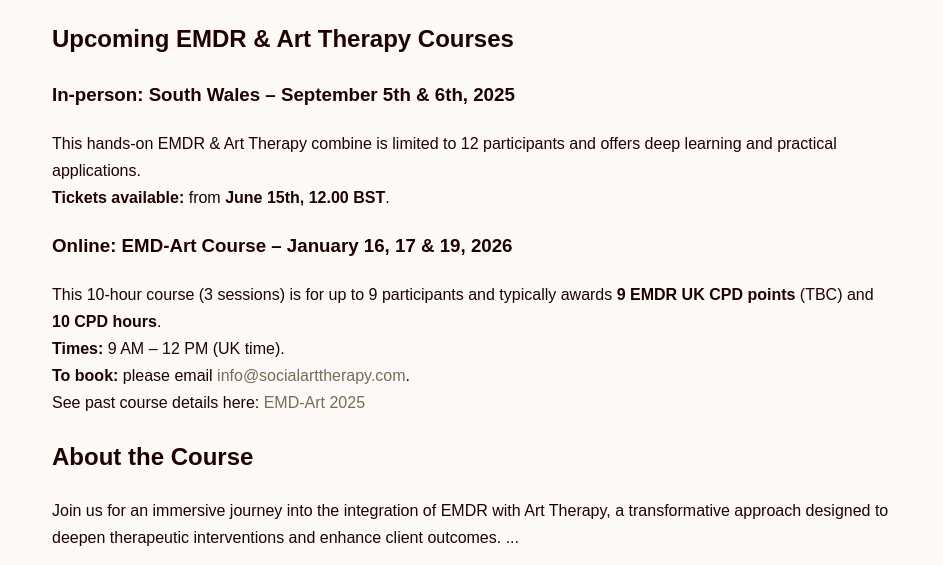
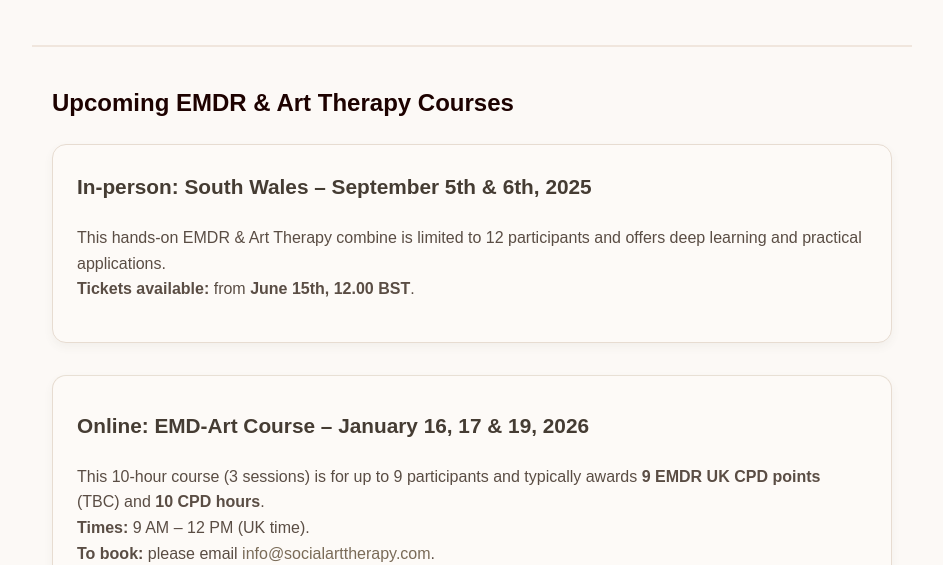
Before and after one commit to EMD-Art/emdrArtTherapy, a plain HTML site: page 4-pages/booking.html in a window 1280 px wide. Shown: the part 209-774 px from the top of the page, without its empty margins (168-1111 px from the left). Drawn offline with Linux system fonts and the light colour scheme; files whose address does not match are found by name.

Commit message:
Update global.css
updated booking page CSS

```diff
--- a/2-CSS/global.css
+++ b/2-CSS/global.css
@@ -215,3 +215,67 @@
   min-height: 80px;
   max-height: 180px;
 }
+
+/* --- Enhanced Course Info Box --- */
+.course {
+  background-color: #fdfaf7;
+  border: 1px solid #e7dcd1;
+  border-radius: 14px;
+  padding: 1.5rem;
+  margin-bottom: 2rem;
+  box-shadow: 0 4px 10px rgba(90, 77, 68, 0.06);
+  transition: box-shadow 0.3s ease;
+}
+
+.course:hover {
+  box-shadow: 0 6px 16px rgba(90, 77, 68, 0.12);
+}
+
+.course h3 {
+  color: #453c33;
+  margin-top: 0;
+  font-size: 1.3rem;
+  font-weight: 700;
+}
+
+.course p {
+  color: #5a4d44;
+  line-height: 1.6;
+  margin-bottom: 1rem;
+}
+
+/* Optional subtle divider between course cards */
+.course + .course {
+  border-top: 1px solid #e8e0d5;
+  padding-top: 2rem;
+}
+
+/* Fade-in for expanded details */
+#more,
+#sept-course-more {
+  animation: fadeIn 0.3s ease-in-out;
+}
+
+@keyframes fadeIn {
+  from {
+    opacity: 0;
+    transform: translateY(6px);
+  }
+  to {
+    opacity: 1;
+    transform: translateY(0);
+  }
+}
+
+/* Button alignment fix */
+#readMoreBtn, #septReadMoreBtn {
+  margin-top: 1rem;
+}
+
+/* Optional: Add gentle border around sections */
+section.course-info,
+section.course-description {
+  margin-top: 3rem;
+  padding-top: 1rem;
+  border-top: 2px solid #f0e6dd;
+}
```
